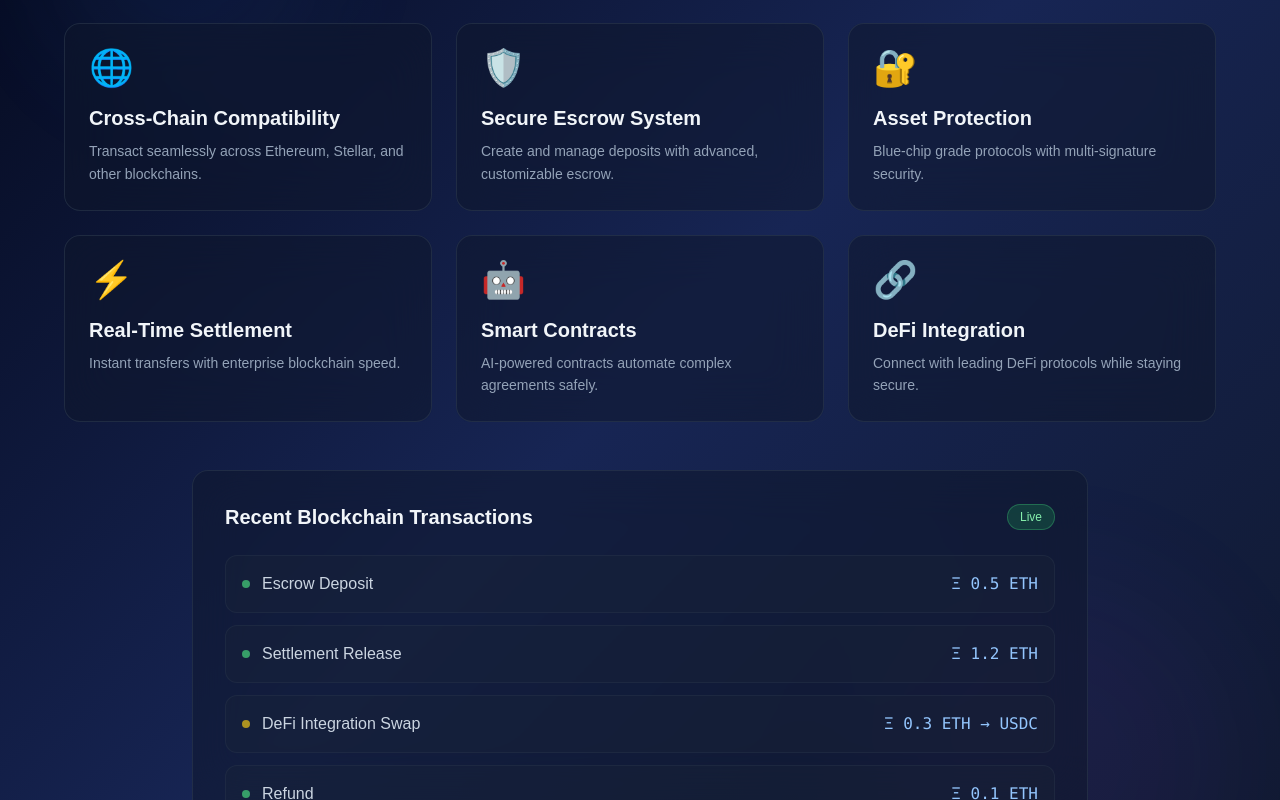
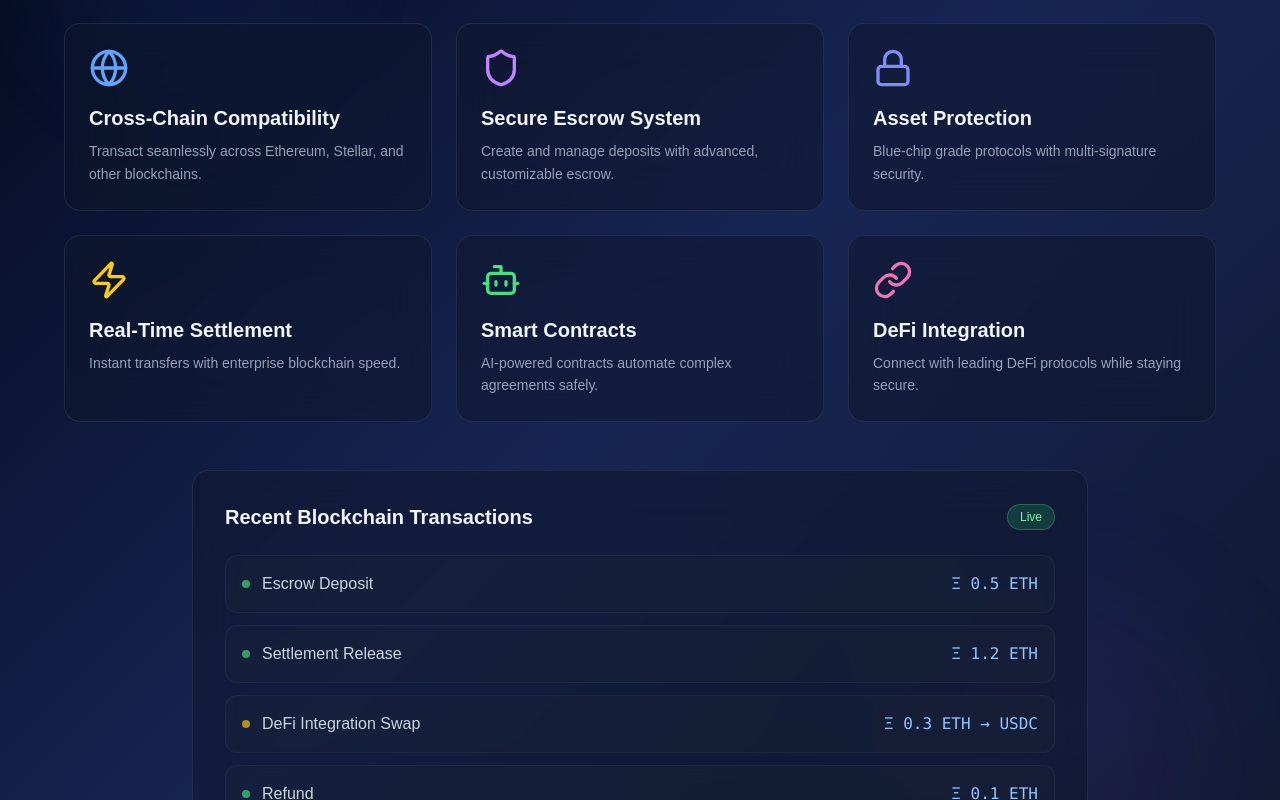
Before and after one commit to safetrustcr/landing-SafeTrust, a Next.js app: page /demo/loading-demo in a window 1280 px wide. Both pictures are taken after a click on the button "Load Demo Data". Shown: the part 277-1077 px from the top of the page. Built offline with nearby package versions, Linux system fonts and the light colour scheme.

Commit message:
finished loading demo

```diff
--- a/src/app/demo/loading-demo/page.tsx
+++ b/src/app/demo/loading-demo/page.tsx
@@ -8,12 +8,56 @@ import LoadingSpinner from "@/components/loading/LoadingSpinner";
 import ProgressBar from "@/components/loading/ProgressBar";
 import ErrorBoundary from "@/components/error/ErrorBoundary";
 import { useLoadingState } from "@/hooks/use-loading-state";
+import {
+  Shield,
+  Lock,
+  Zap,
+  Bot,
+  Link as LinkIcon,
+  Globe,
+  KeyRound,
+} from "lucide-react";
 
 type Feature = {
   title: string;
   description: string;
-  icon: string;
+  icon: React.ReactNode;
 };
+
+const FEATURE_LIST: Feature[] = [
+  {
+    title: "Cross-Chain Compatibility",
+    description:
+      "Transact seamlessly across Ethereum, Stellar, and other blockchains.",
+    icon: <Globe className="w-10 h-10 text-blue-400" />,
+  },
+  {
+    title: "Secure Escrow System",
+    description:
+      "Create and manage deposits with advanced, customizable escrow.",
+    icon: <Shield className="w-10 h-10 text-purple-400" />,
+  },
+  {
+    title: "Asset Protection",
+    description: "Blue-chip grade protocols with multi-signature security.",
+    icon: <Lock className="w-10 h-10 text-indigo-400" />,
+  },
+  {
+    title: "Real-Time Settlement",
+    description: "Instant transfers with enterprise blockchain speed.",
+    icon: <Zap className="w-10 h-10 text-yellow-400" />,
+  },
+  {
+    title: "Smart Contracts",
+    description: "AI-powered contracts automate complex agreements safely.",
+    icon: <Bot className="w-10 h-10 text-green-400" />,
+  },
+  {
+    title: "DeFi Integration",
+    description: "Connect with leading DeFi protocols while staying secure.",
+    icon: <LinkIcon className="w-10 h-10 text-pink-400" />,
+  },
+];
 
 export default function LoadingDemoPage() {
   const { isLoading, error, progress, startLoading, failLoading, reset } =
@@ -23,54 +67,15 @@ export default function LoadingDemoPage() {
     {
       title: "SafeTrust Platform",
       description: "Next-generation secure blockchain transactions.",
-      icon: "🔷",
+      icon: <KeyRound className="w-10 h-10 text-cyan-400" />,
     },
   ]);
 
   const handleLoad = () => {
     startLoading(async () => {
       await new Promise((resolve) => setTimeout(resolve, 2500));
-
-      const newFeatures: Feature[] = [
-        {
-          title: "Cross-Chain Compatibility",
-          description:
-            "Transact seamlessly across Ethereum, Stellar, and other blockchains.",
-          icon: "🌐",
-        },
-        {
-          title: "Secure Escrow System",
-          description:
-            "Create and manage deposits with advanced, customizable escrow.",
-          icon: "🛡️",
-        },
-        {
-          title: "Asset Protection",
-          description:
-            "Blue-chip grade protocols with multi-signature security.",
-          icon: "🔐",
-        },
-        {
-          title: "Real-Time Settlement",
-          description: "Instant transfers with enterprise blockchain speed.",
-          icon: "⚡",
-        },
-        {
-          title: "Smart Contracts",
-          description:
-            "AI-powered contracts automate complex agreements safely.",
-          icon: "🤖",
-        },
-        {
-          title: "DeFi Integration",
-          description:
-            "Connect with leading DeFi protocols while staying secure.",
-          icon: "🔗",
-        },
-      ];
-
-      setFeatures(newFeatures);
-      return newFeatures;
+      setFeatures(FEATURE_LIST);
+      return FEATURE_LIST;
     });
   };
 
@@ -142,7 +147,7 @@ export default function LoadingDemoPage() {
                     key={idx}
                     className="group p-6 border border-slate-700/50 rounded-2xl bg-slate-900/50 backdrop-blur-xl hover:bg-slate-800/50 hover:border-blue-500/50 transition-all duration-300 hover:shadow-xl hover:shadow-blue-500/10 hover:-translate-y-1"
                   >
-                    <div className="text-4xl mb-4 group-hover:scale-110 transition-transform duration-300">
+                    <div className="mb-4 group-hover:scale-110 transition-transform duration-300">
                       {feature.icon}
                     </div>
                     <h2 className="text-xl font-semibold text-slate-100 mb-2">
```
